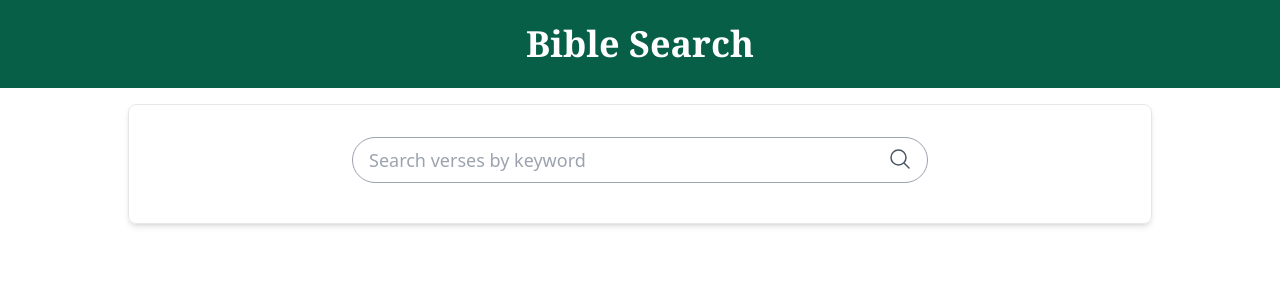
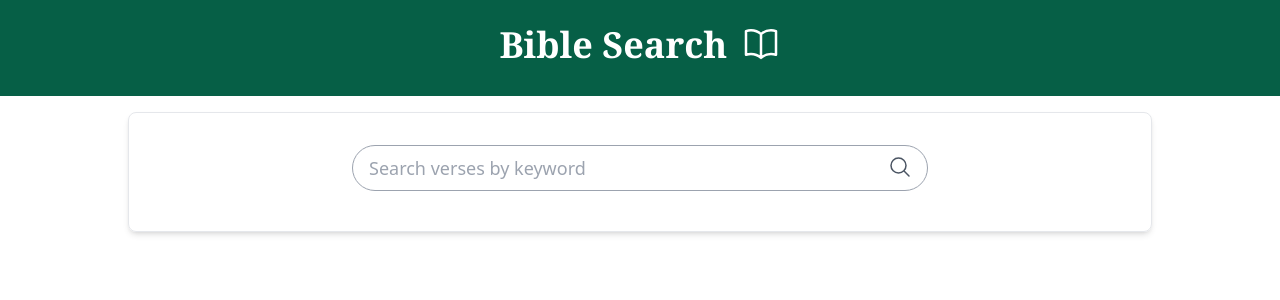
Before and after one commit to joelboersma/bible-search, a Vue app: page / in a window 1280 px wide. Shown: the top 300 px of the page. Built offline with nearby package versions, Linux system fonts and the light colour scheme.

Commit message:
add book icon to header

```diff
--- a/src/components/Header.vue
+++ b/src/components/Header.vue
@@ -1,7 +1,14 @@
+<script setup>
+import { BookOpenIcon } from "@heroicons/vue/24/outline";
+</script>
+
 <template>
   <header
     class="bg-emerald-800 text-white text-4xl text-center p-6 font-serif font-extrabold"
   >
-    Bible Search
+    <h1>
+      Bible Search
+      <BookOpenIcon class="w-10 h-10 mb-2 ml-1 inline-block" />
+    </h1>
   </header>
 </template>
```
